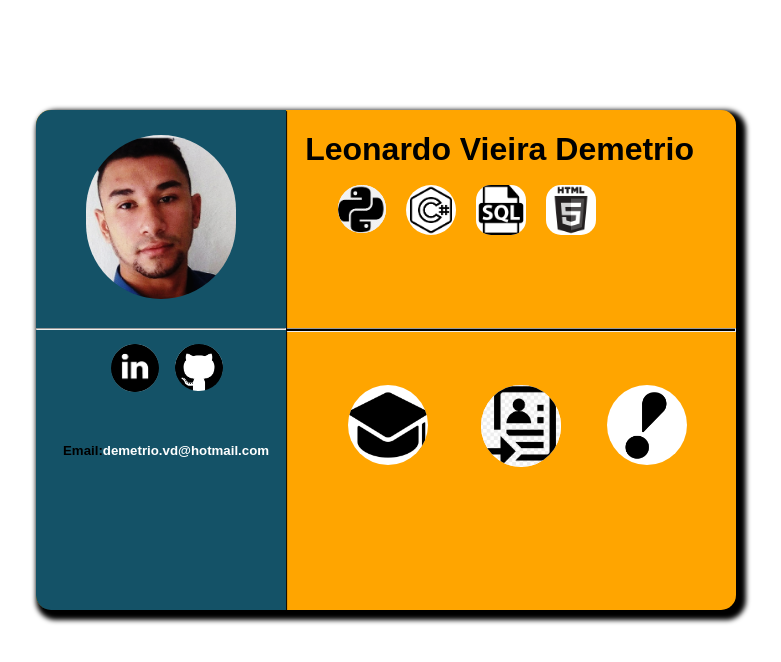
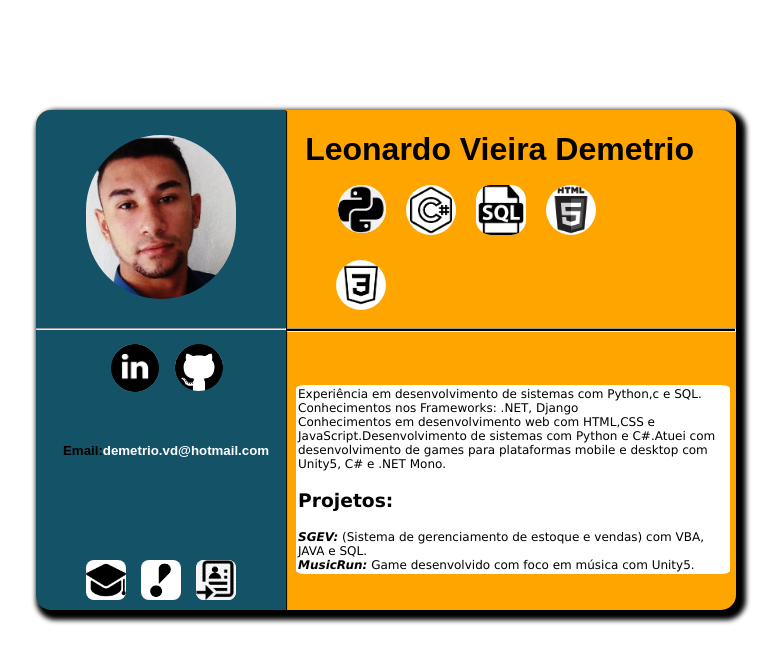
Before and after one commit to leovd100/PaginaWeb---Curriculo, a plain HTML site: page HTML/index.html in a window 1280 px wide. Shown: the whole page, without its empty margins (312-1093 px from the left). Drawn offline with Linux system fonts and the light colour scheme.

Commit message:
Adicionado área sobre e adicionado icone css, modificacao do menu da pagina

```diff
--- a/HTML/index.html
+++ b/HTML/index.html
@@ -16,17 +16,31 @@
 						<img id = 'Csharp' src="../img/c-sharp-logo.png" alt="Csharp" title="Csharp">
 						<img id = 'SQL' src="../img/sql.png" alt="SQL" title="SQL">
 						<img id = 'HTML' src="../img/HTML5.png" alt="HTML" title="HTML">
+						<img id = 'CSS' src="../img/css3.png" alt="CSS" title="CSS3">
 						<hr>
 					</div>
 
 
-
+						<div class="c_menu">
 
 								<img id = 'chap' src="../img/chapeu.png">
 								<img id = 'exc' src="../img/exclamacao.png">
 								<img id = 'cur' src="../img/curriculo.jpg">
+						</div>
+						<div class="sobre">
+								<p>Experiência em desenvolvimento de sistemas com Python,c e SQL.</p>
+								<p>Conhecimentos nos Frameworks: .NET, Django </p>
+								<p>Conhecimentos em desenvolvimento web com HTML,CSS e JavaScript.Desenvolvimento de sistemas com Python e C#.Atuei com desenvolvimento de games para plataformas mobile e desktop com Unity5, C# e .NET Mono.</p>
+								<br>
+								<h3><b>Projetos:</b></h3>
+
+								<p><em><b>SGEV:</b></em>&nbsp;(Sistema de gerenciamento de estoque e vendas) com VBA, JAVA e SQL.</p>
+
+								<p><em><b>MusicRun:</b></em> Game desenvolvido com foco em música com Unity5.</p>
 
 
+
+						</div>
 
 
 						<div id = 'ferFrm'>
--- a/css/style.css
+++ b/css/style.css
@@ -30,6 +30,29 @@ box-shadow: 5px 5px 5px 5px black;
 	box-shadow: 1px 1px 1px black;
 	border-radius: 15px 0px 0px 15px;
 }
+
+#titlec .sobre {
+	position: absolute;
+	padding: 2px;
+	width: 430px;
+	right: 0px;
+	bottom: 6%;
+	margin:6px;
+	background-color: white;
+	font-family:  "Lucida Sans Unicode", "Lucida Grande", Arial,sans-serif;
+	border-radius: 2%;
+}
+
+.sobre p{
+
+	font-size:  12px;
+	margin:0;
+}
+.sobre h3{
+	margin-top: 0px;
+}
+
+
 #titlec h1{
 	position: absolute;
 	right: 6%;
@@ -125,10 +148,19 @@ margin-top: 25px;
 #HTML{
 	width: 50px;
 	position: absolute;
-	border-radius: 30%;
+	border-radius: 100%;
 	z-index: 1;
 	right: 20%;
 	top: 15%;
+	background:#fff;
+}
+#CSS{
+	width: 50px;
+	position: absolute;
+	border-radius: 100%;
+	z-index: 1;
+	right: 50%;
+	top: 30%;
 	background:#fff;
 }
 #Knowledge hr{
@@ -140,8 +172,9 @@ margin-top: 25px;
 	right: 0%;
 	top: 42%;
 
+}
 
-}
+
 
 .more #vs{
 	width: 30px;
@@ -178,6 +211,9 @@ margin-top: 25px;
 	float: left;
 	list-style-type: none;
 }
+
+
+
 
 .more #pyc{
 	position: absolute;
@@ -244,37 +280,46 @@ margin-top: 25px;
 
 }
 
+.c_menu{
+	display: flex;
+	flex-direction: inherit;
+	position: absolute;
+	z-index: 3;
+	left: 5%;
+	bottom: 2%;
+
+}
+
+#chap{
+
+	width: 40px;
+	height: 40px;
+	background: #fff;
+	border-radius: 20%;
+	top : 48%;
+	margin-left:15px;
+
+}
+#exc{
+
+	width: 40px;
+	height: 40px;
+	background: #fff;
+	border-radius: 20%;
+	top : 48%;
+	margin-left:15px;
 
 
-#chap{
-	position: absolute;
-	width: 80px;
-	background: #fff;
-	right: 44%;
-	border-radius: 100%;
-	top : 55%;
-
-	z-index: 5;
-}
-#exc{
-	position: absolute;
-	width: 80px;
-	background: #fff;
-	right: 7%;
-	border-radius: 100%;
-	top : 55%;
-
-	z-index: 5;
 }
 #cur{
-	position: absolute;
-	width: 80px;
+
+	width: 40px;
+	height: 40px;
 	background: #fff;
-	border-radius: 100%;
-	right: 25%;
-	top : 55%;
+	border-radius: 20%;
+	top : 48%;
+	margin-left:15px;
 
-	z-index: 5;
 	}
 
 	@media (max-width: 900px){
@@ -350,20 +395,52 @@ margin-top: 25px;
 		#ferFrm *{
 			display: none;
 		}
-
+		#titlec .sobre{
+			display: none;
+		}
 
 		#Knowledge {
+
 			position: absolute;
+			align-items: center;
 			bottom: 180px;
 			transform: translateX(95px);
 			z-index: 2;
 
 		}
 		#Knowledge img {
+			position: relative;
 
-			position: relative;
 			width: 38px;
 
 		}
 
+
+
+			#python{
+				position: absolute;
+				right: 35%;
+			}
+
+
+			#Csharp{
+				position: absolute;
+				right: 32%;
+			}
+
+			#SQL{
+				position: absolute;
+				right: 28%;
+			}
+			#HTML{
+				position: absolute;
+				right: 22%;
+			}
+			#CSS{
+				position: absolute;
+				right: 117%;
+				top: 60px;
+
+			}
+
 	}
```
Also changed, not shown: img/css3.png (added), 1 other file.
